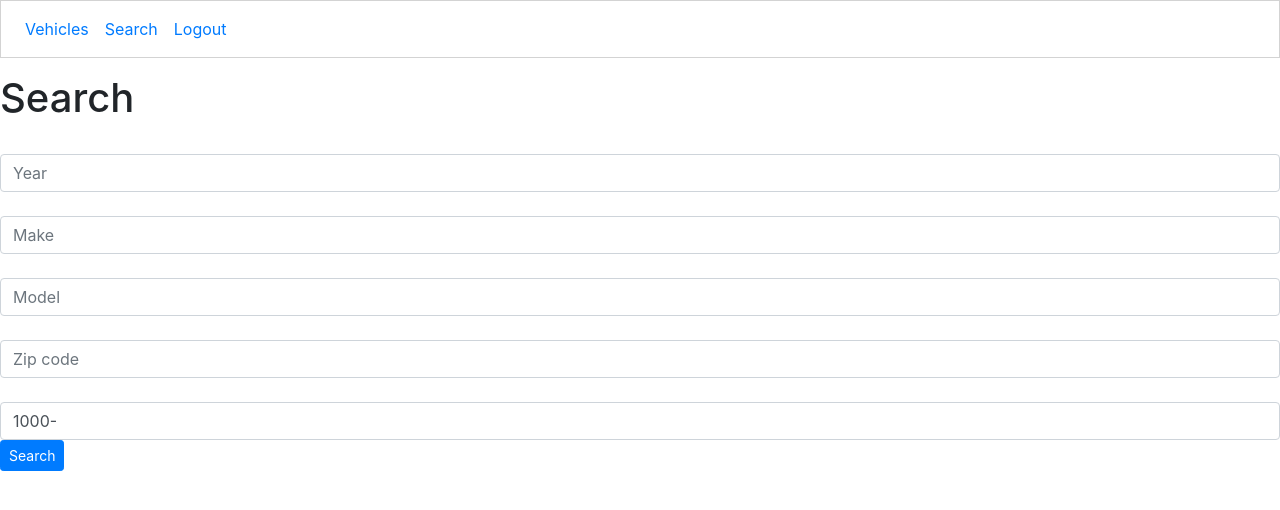
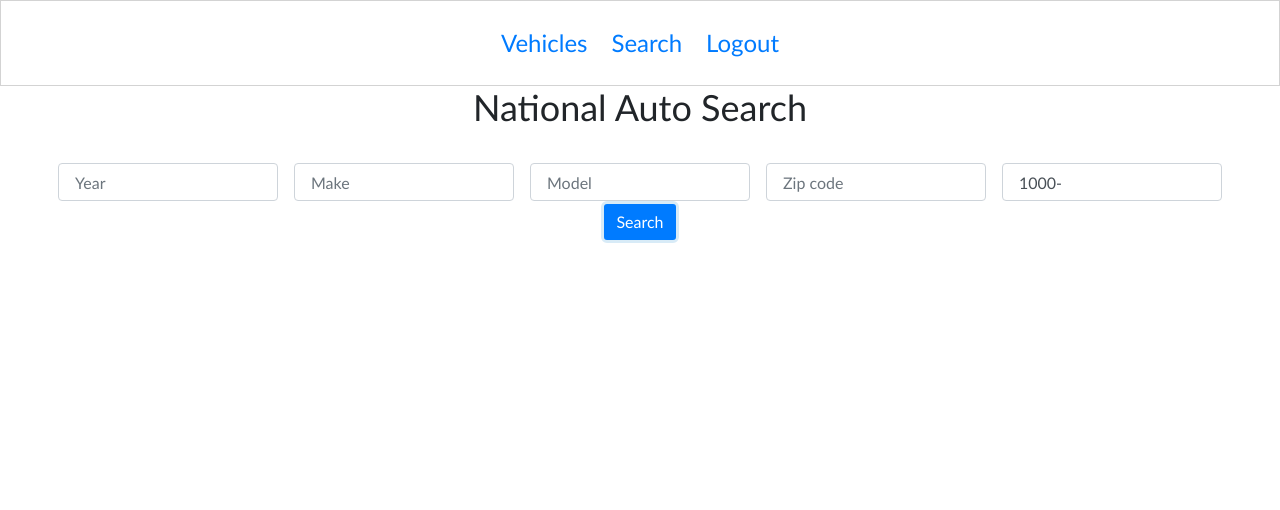
Before and after one commit to MrNoIce/Auto-Search-App, a Django app: page / in a window 1280 px wide. Shown: the top 510 px of the page. Run offline with Django 3.2, Linux system fonts and the light colour scheme; the visitor is signed in with stand-in values (Sample User, id 1); parts of the project's set-up code (start-up, migrations or seed data) failed here and were passed over; some libraries are stand-ins or nearby versions.

Commit message:
styled up some cards

```diff
--- /dev/null
+++ b/autosearchapp/static/styles/base.css
@@ -0,0 +1,69 @@
+body {
+    margin: 10;
+    padding: 0;
+    font-size: 1.5em;
+    font-family: 'Gill Sans', 'Gill Sans MT', Calibri, 'Trebuchet MS', sans-serif;
+}
+
+.main-content {
+    padding: 1em 2em;
+}
+
+.navList {
+    list-style-type: none;
+    display: flex;
+    justify-content: center;
+    border: 1px solid lightgray;
+    padding: 1em;
+    margin: 0;
+}
+H1 {
+    display: flex;
+    justify-content: center;
+    margin: 10;
+    padding: 0;
+    font-size: 1.5em;
+    font-family: 'Gill Sans', 'Gill Sans MT', Calibri, 'Trebuchet MS', sans-serif;
+}
+.navList__route {
+    margin: 0 0.5em;
+}
+.form-inline {
+    list-style-type: none;
+    display: flex;
+    justify-content: center;
+    padding: 1em;
+    margin: 0;
+}
+.btn-primary {
+    border: 3px solid rgb(216, 235, 247);
+    border-radius: 6px;
+    /* padding: 1em;
+    margin: 0 0.5em; */
+}
+.form-control {
+    padding: 1em;
+    margin: 0 0.5em;
+}
+.vehicles {
+    display: grid;
+    grid-template-columns: repeat(3, 1fr);
+    grid-gap: 10px;
+    grid-auto-rows: minmax(100px, auto);
+    list-style-type: none;
+    justify-content: center;
+    flex-direction: row;
+    padding: 1em;
+    margin: 0;
+}
+.cards {
+    display: grid;
+    grid-template-columns: repeat(3, 1fr);
+    grid-gap: 10px;
+    grid-auto-rows: minmax(100px, auto);
+}
+.buttons {
+    display: flex;
+    flex-direction: row;
+    justify-content: space-around;
+}
--- a/autosearchapp/templates/home.html
+++ b/autosearchapp/templates/home.html
@@ -9,10 +9,13 @@
   <link rel="stylesheet" href="https://stackpath.bootstrapcdn.com/bootstrap/4.3.1/css/bootstrap.min.css" integrity="sha384-ggOyR0iXCbMQv3Xipma34MD+dH/1fQ784/j6cY/iJTQUOhcWr7x9JvoRxT2MZw1T" crossorigin="anonymous">
     <meta charset="utf-8">
     <title>Autosearch</title>
+    <link rel="stylesheet" href="{% static 'styles/base.css' %}" />
+    {% block css %}
+    {% endblock %}
   </head>
   <body>
-    <h1>Search</h1>
-              <form action="{% url 'autosearchapp:search' %}" method="GET" class="form-group" >
+    <h1>National Auto Search</h1>
+    <form action="{% url 'autosearchapp:search' %}" method="GET" class="form-inline" >
 
       {% csrf_token %}
       <fieldset>
@@ -36,24 +39,18 @@
           <input class="form-control" id="max_price" type="text" name="max_price" placeholder="Max price" value="1000-{{max_price}}">
       </fieldset>
 
-      <input class="btn btn-primary btn-sm" type="submit" value="Search" />
+          <div>  <input class="btn btn-primary " type="submit" value="Search"> </div>
 
             {% csrf_token %}
-        </form>
     </form>
 
 <div class="vehicles">
     {% for vehicle in searched_vehicles.listings %}
         <form action="{% url 'autosearchapp:save_vehicle' %}" method="post" class="form" >
-
-        <dialog class="infoDialog">
-        <div class="infoDialog__message"></div>
-        <button class="closeDialog">Close</button>
-        </dialog>
         <div>
          <form>
             {% if vehicle.media.photo_links|length > 0 %}
-            <img src='{{vehicle.media.photo_links.0}}'height="90rem" width="90rem">
+            <img src='{{vehicle.media.photo_links.0}}'style="width: 18rem;">
             {% endif %}
 
             <input id="heading" type="hidden" name="heading" value="{{ vehicle.heading }}">
@@ -63,9 +60,9 @@
             <input id="vin" type="hidden" name="vin" value="{{ vehicle.media.photo_links.0 }}">
 
             <div> {{ vehicle.heading }}</div>
-            Vin: {{vehicle.vin}} Price: {{vehicle.price}} {{vehicle.dealer.city}} {{vehicle.carfax_1_owner}}
+            <div> ${{vehicle.price}} </div>
+            <div>City: {{vehicle.dealer.city}}</div>
             <div> Mileage - {{vehicle.miles}} </div>
-            <div>Transmission type: {{vehicle.build.transmission}}</div>
             <div><a href='{{vehicle.vdp_url}}'>Seller's site</a></div>
             <div><button class="btn btn-primary" type="submit">Add</button></div>
 
--- a/autosearchapp/templates/shared/nav.html
+++ b/autosearchapp/templates/shared/nav.html
@@ -18,6 +18,10 @@
             margin: 0 0.5em;
         }
     </style>
+    <link rel="stylesheet" href="{% static 'styles/base.css' %}" />
+
+    {% block css %}
+    {% endblock %}
 </head>
 
 <body>
--- a/autosearchapp/views/vehicles/newvehicle.py
+++ b/autosearchapp/views/vehicles/newvehicle.py
@@ -30,7 +30,7 @@ def new_vehicle(request):
             form_data['price'], user_id,
         ))
 
-    return redirect(reverse('autosearchapp:home'))
+    return redirect(reverse('autosearchapp:vehicles'))
 
 def new_note(request, vehicle_id):
 
```
Also changed, not shown: autosearchapp/templates/vehicles/detail.html (+19 -24 lines), autosearchapp/templates/vehicles/list.html (+14 -15 lines).
